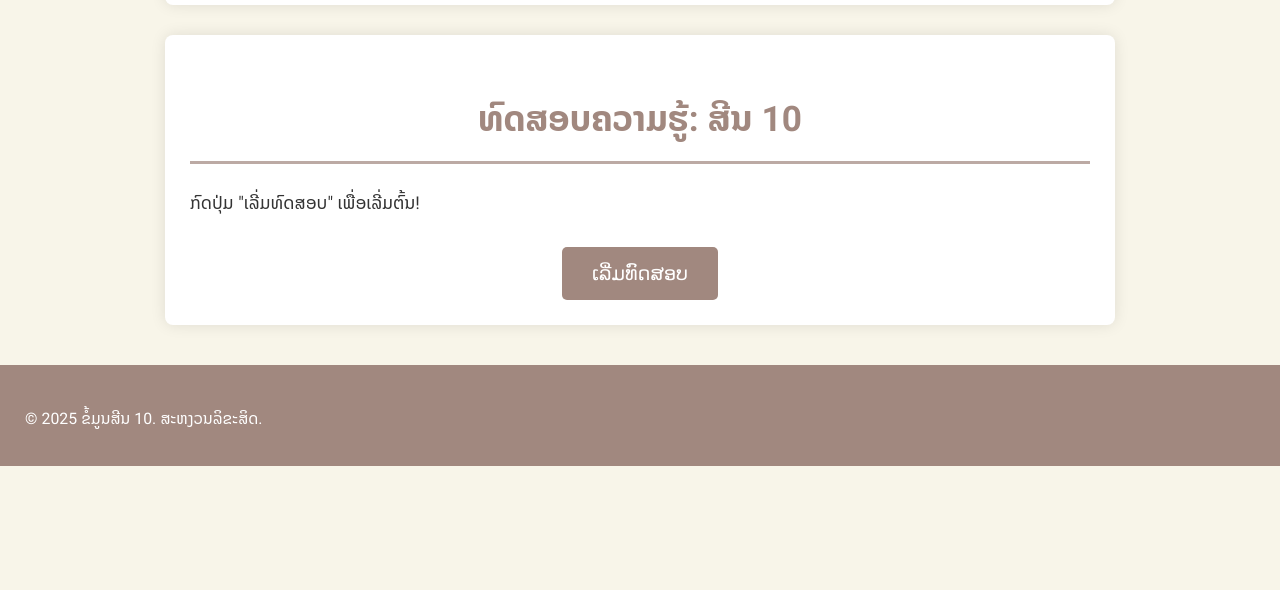
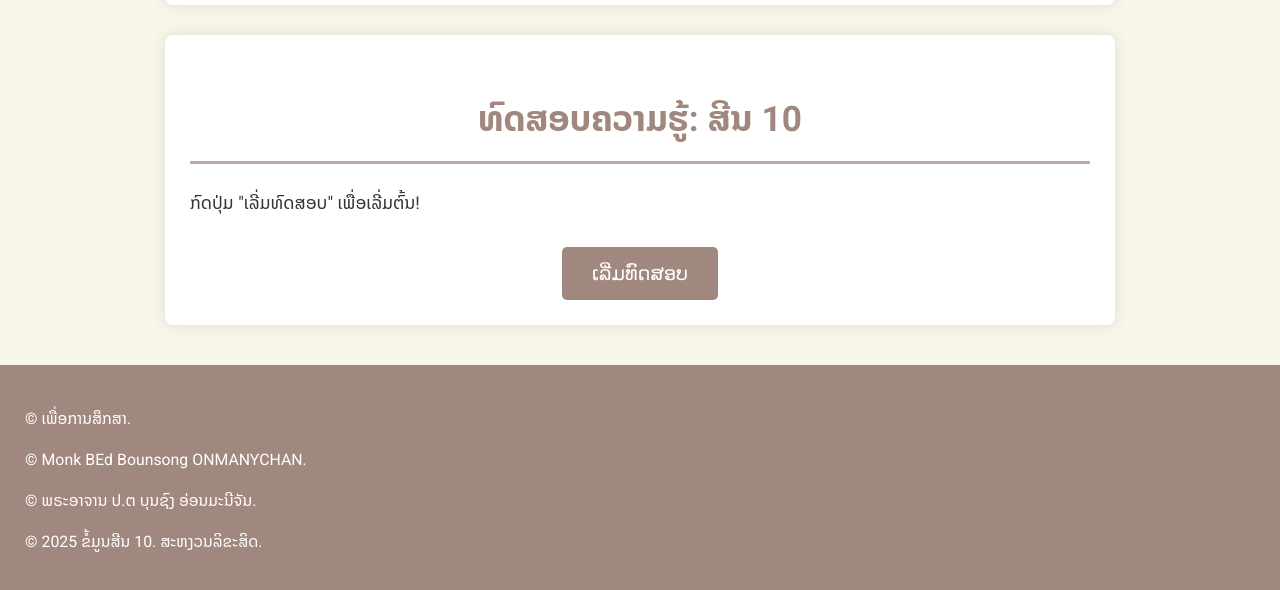
Before and after one commit to Bounsong-Lao/ten-precepts-quiz, a plain HTML site: page index.html in a window 1280 px wide. Shown: the part 2140-2730 px from the top of the page. Before the commit the page ends 2606 px from the top, so only its background shows below. Drawn offline with Linux system fonts and the light colour scheme.

Commit message:
Update index.html

```diff
--- a/index.html
+++ b/index.html
@@ -136,6 +136,9 @@
     </main>
 
     <footer>
+          <p>&copy;  ເພື່ອການສຶກສາ.</p>
+        <p>&copy;  Monk BEd Bounsong ONMANYCHAN.</p>
+          <p>&copy;  ພຣະອາຈານ ປ.ຕ ບຸນຊົງ ອ່ອນມະນີຈັນ.</p>
         <p>&copy; 2025 ຂໍ້ມູນສີນ 10. ສະຫງວນລິຂະສິດ.</p>
     </footer>
 
```
